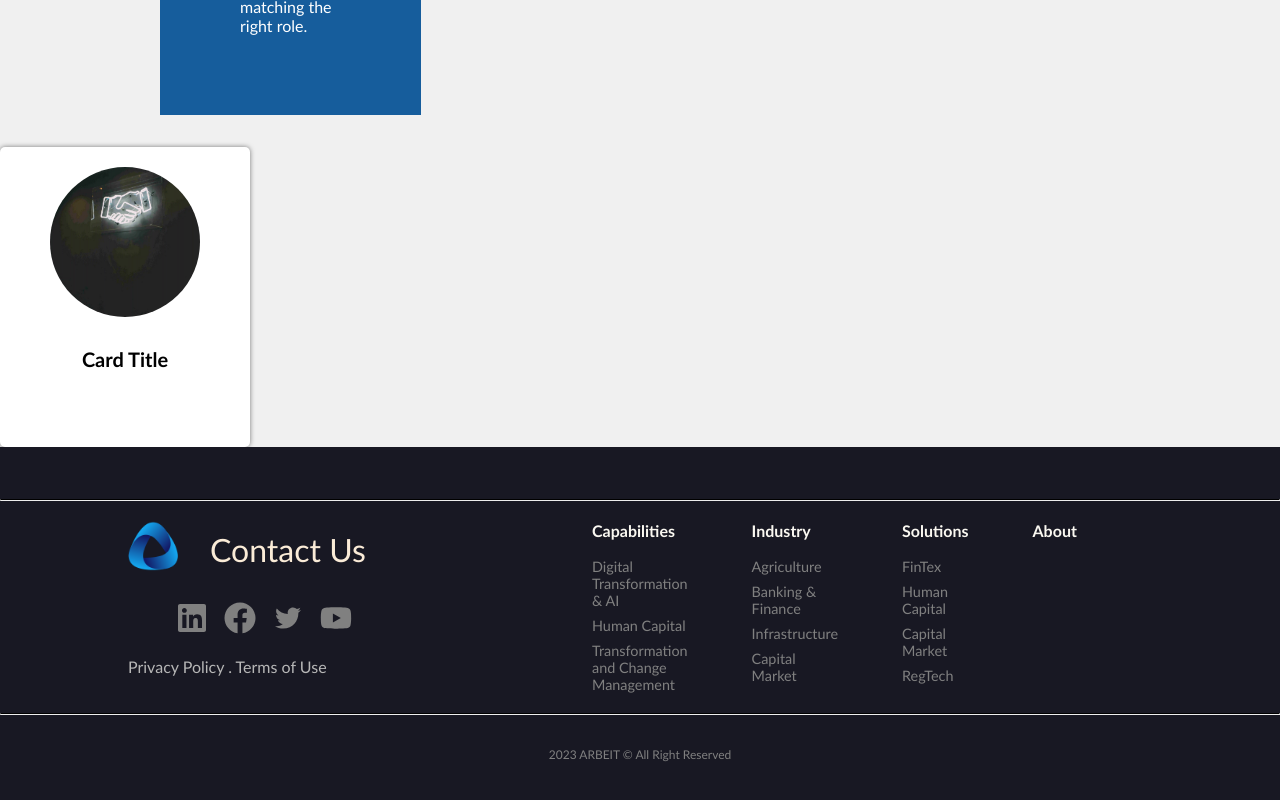
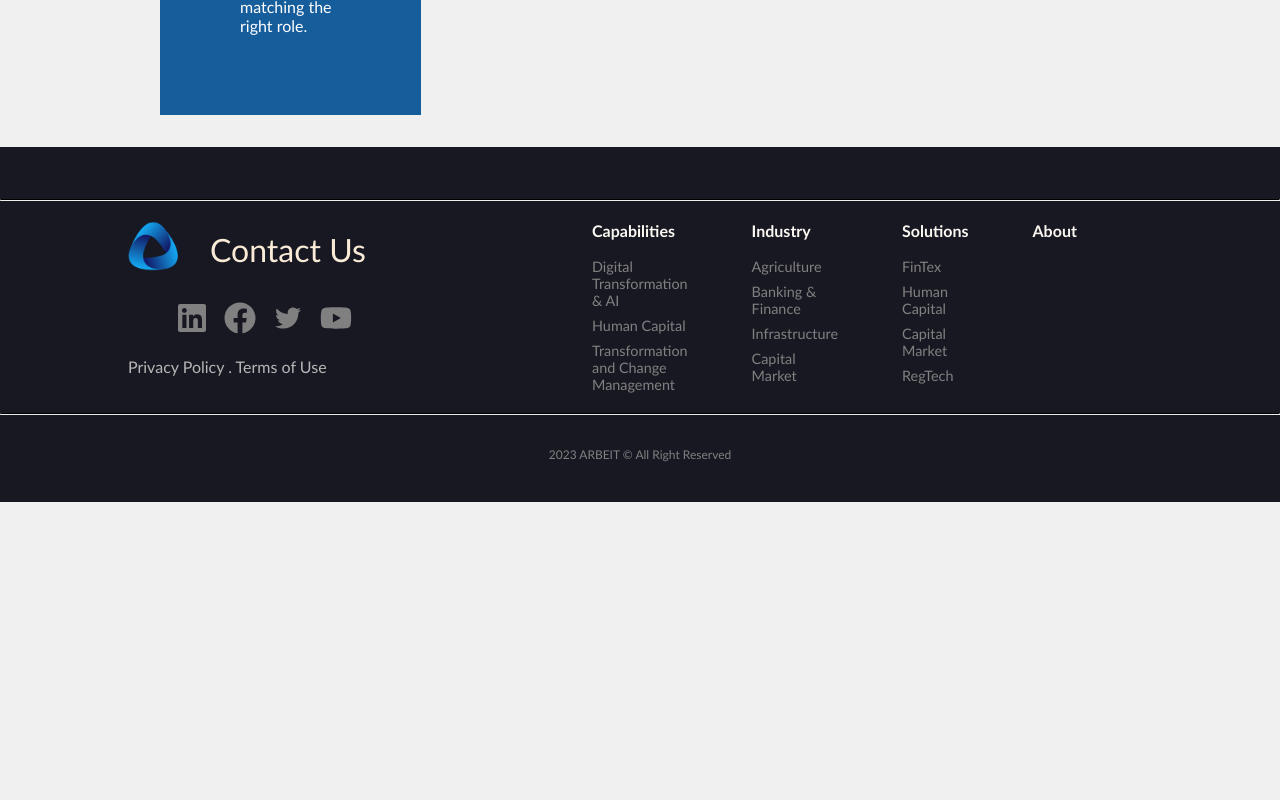
Before and after one commit to priyajeet-7396/Arbeit-testing, a React (Create React App) app: page /humancapital in a window 1280 px wide. Shown: the part 2384-3184 px from the top of the page. After the commit the page ends 2886 px from the top, so only its background shows below. Built offline with nearby package versions, Linux system fonts and the light colour scheme.

Commit message:
made card deactivate in hr page

```diff
--- a/src/routes/Capabilities/Human Capital/HumanCapital.js
+++ b/src/routes/Capabilities/Human Capital/HumanCapital.js
@@ -1,8 +1,8 @@
 import BannerImg from '../../../components/BannerImg/BannerImg'
 import CardContainer from './CardContainer/CardContainer'
 import Testimony from "./Testimony/Testimony"
-import CardImg from "../../../components/CardImg/CardImg"
-import CardImage from "../../../assets/ourApproach/1.webp";
+// import CardImg from "../../../components/CardImg/CardImg"
+// import CardImage from "../../../assets/ourApproach/1.webp";
 
 const HumanCapital = () => {
   return (
@@ -11,10 +11,10 @@ const HumanCapital = () => {
 
 <CardContainer/>
 <Testimony/>
-<CardImg
+{/* <CardImg
         imageSrc={CardImage}
         title="Card Title"
-      />
+      /> */}
 
     </div>
   )
```
